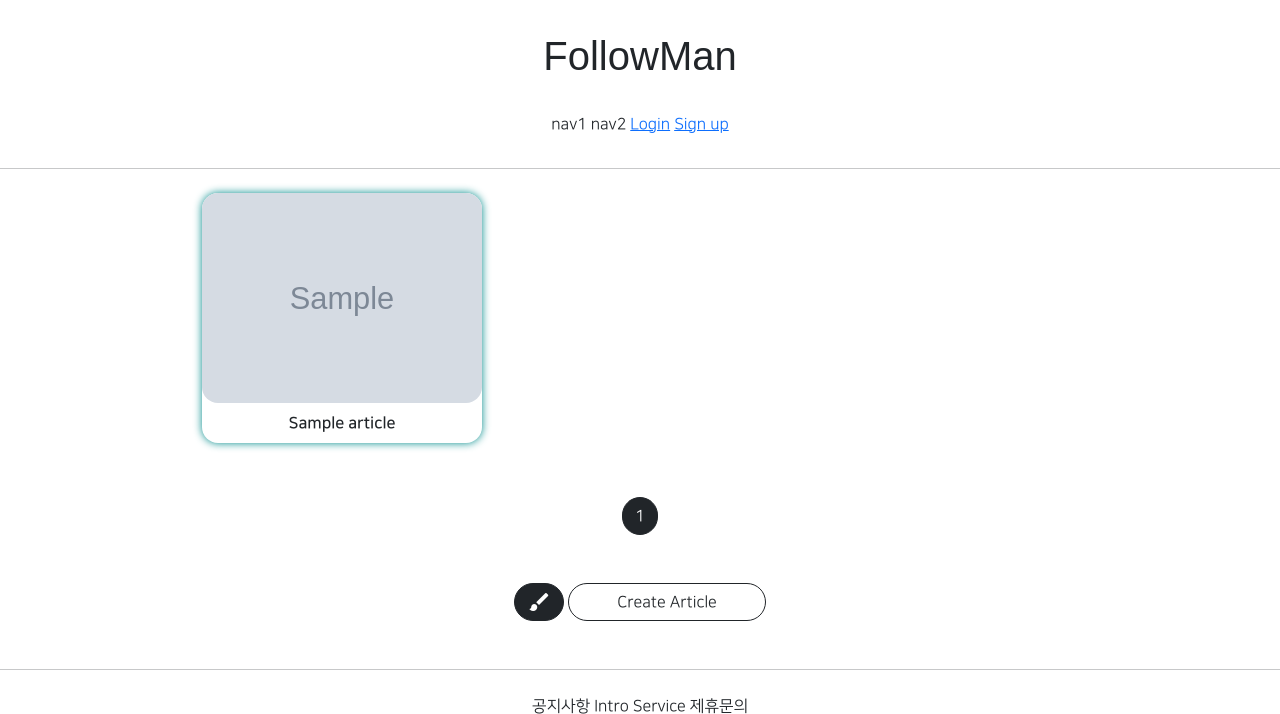
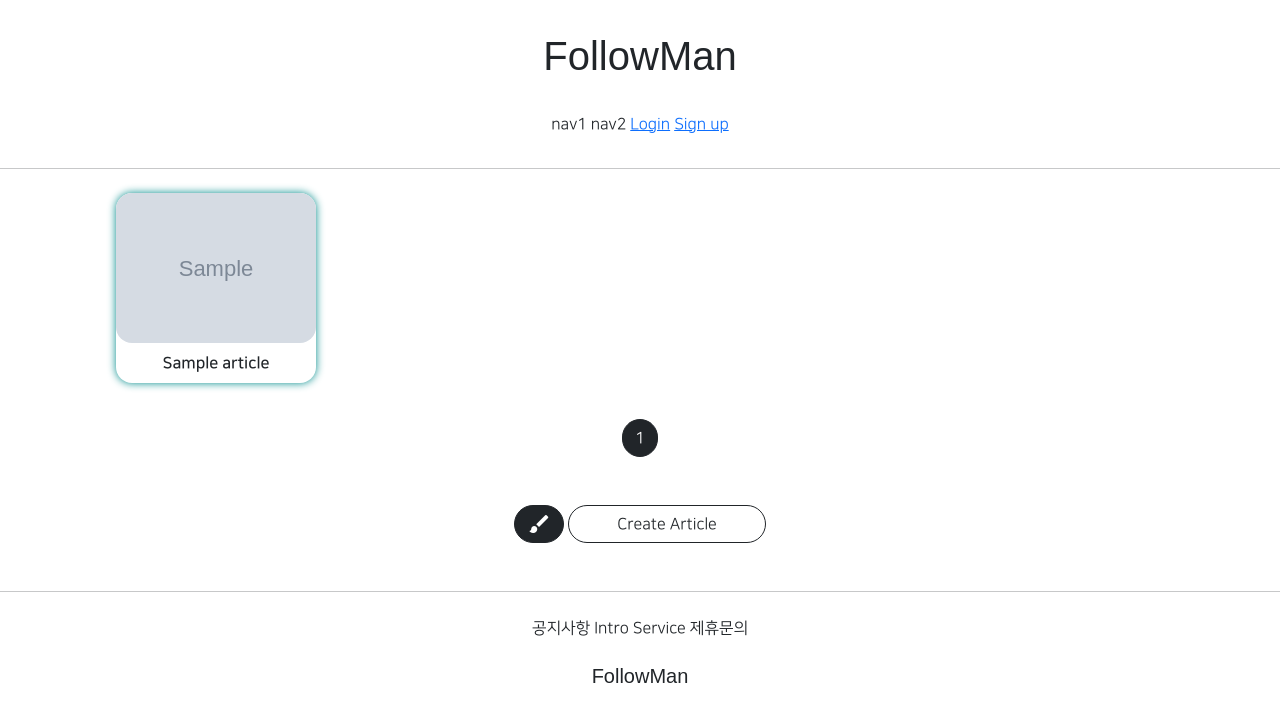
Before and after one commit to likeMinion/likeminion, a Django app: page /articles/list/ in a window 1280 px wide. Shown: the top 714 px of the page. Run offline with Django 3.2, Linux system fonts and the light colour scheme; tables that the repository leaves empty hold one stand-in row (values such as "Sample post"); grey boxes marked "Sample" are stand-in pictures; parts of the project's set-up code (start-up, migrations or seed data) failed here and were passed over; some libraries are stand-ins or nearby versions; some web fonts are replaced.

Commit message:
8월 12일-1

```diff
--- a/articleapp/templates/articleapp/list.html
+++ b/articleapp/templates/articleapp/list.html
@@ -4,8 +4,13 @@
 {% block content %}
 
     <style>
+        .container {
+            padding: 0;
+            margin: 0 auto;
+        }
         .container div {
-          width: 280px;
+          width: 45%; {# Mobile #}
+            max-width: 200px; {# Desktop #}
           display: flex;
           justify-content: center;
           align-items: center;
--- a/static/js/magicgrid.js
+++ b/static/js/magicgrid.js
@@ -277,7 +277,7 @@ MagicGrid.prototype.listen = function listen () {
 let magicGrid = new MagicGrid({
   container: '.container',
   animate: true,
-  gutter: 30,
+  gutter: 12,
   static: true,
   useMin: true
 });
```
